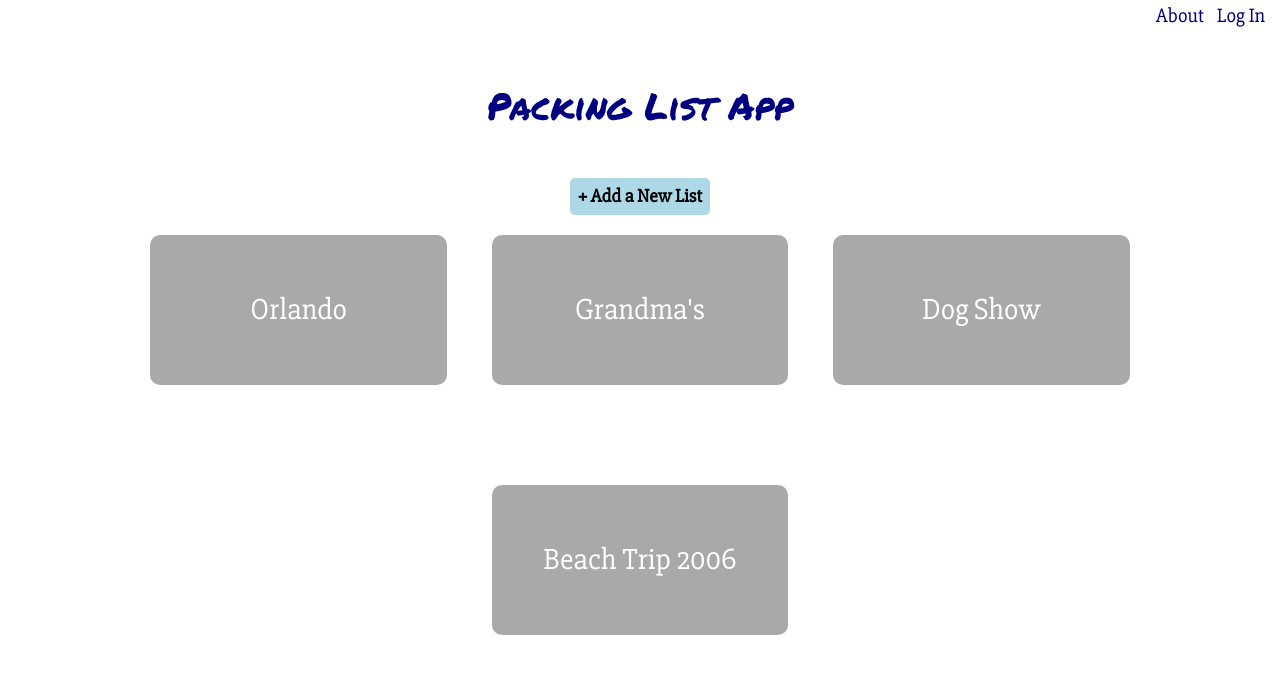
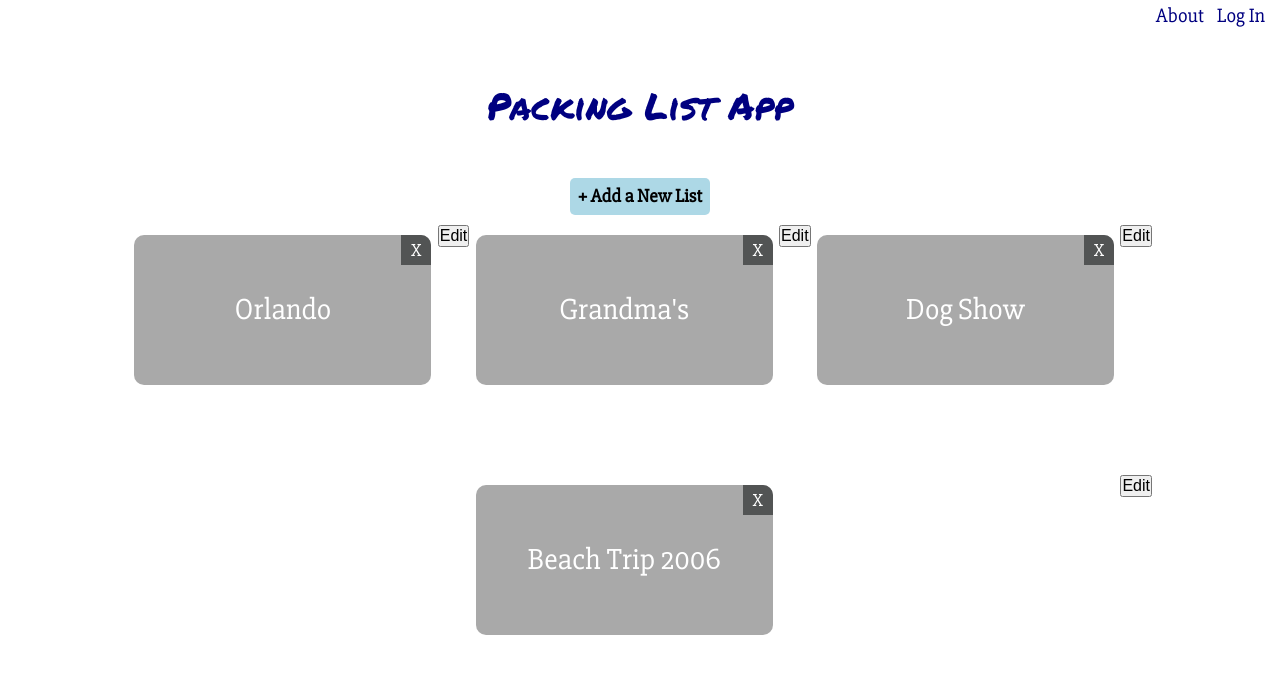
Before and after one commit to mattpeyton/packing_list, a Node server app: page / in a window 1280 px wide. Shown: the top 674 px of the page. Run offline with Node 20, Linux system fonts and the light colour scheme; data comes from the database, SQL or seed files in the repository; some libraries are stand-ins or nearby versions.

Commit message:
started work on edit and close button functionality

```diff
--- a/src/public/index.html
+++ b/src/public/index.html
@@ -23,6 +23,7 @@
         <h3>+ Add a New List</h3>
       </div>
       <form id="newListForm">
+        <input type="hidden" id="list-id" vaue=""  />
         <label for="listName">Name of List</label>
         <input type="text" id="listName" name="listName" placeholder="ex:Business Trip" />
         <button id="newListSubmitButton" onclick="submitNewList()">Create List</button>
@@ -37,9 +38,19 @@
   <script src="/js/app.js"></script>
   <script id="listButtonsTemplate" type="text/x-handlebars-template">
     {{#each lists}}
-      <a href='{{title}}.html' class="listButtonContainer"><div class="listTitle">
-        {{title}}
-      </div></a>
+      <a href='{{title}}.html' class="listButtonContainer">
+        <div class='listCloseBox'>
+          <p>
+            X
+          </p>
+        </div>
+        <div class="listTitle">
+          {{title}}
+        </div>
+
+      </a>
+      <button onclick="editPop()">Edit</button>
+
     {{/each}}
   </script>
   <script>
--- a/src/public/style.css
+++ b/src/public/style.css
@@ -103,14 +103,13 @@ body {
 }
 
 .listButtonContainer {
+  position: relative;
   width: 95%;
-  text-decoration: none;
   display: block;
   color: white;
   background-color: darkgray;
   text-align: center;
   margin: 0 auto;
-  line-height: 150px;
   font-size: 30px;
   vertical-align: middle;
   border-radius: 10px;
@@ -119,9 +118,37 @@ body {
   margin-top: 10px;
 }
 
-.listButtonContainer:hover {
+.listTitle {
+  text-decoration: none;
+  color: white;
+  line-height: 150px;
+  display: inline-block;
+  position: relative;
+
+}
+
+.listCloseBox {
+  background-color: #525454;
+  width: 30px;
+  height: 30px;
+  display: block;
+  position: absolute;
+  right: 0;
+  text-align: center;
+  border-radius: 0 10px 0 0;
+}
+
+.listCloseBox:hover {}
+
+.listCloseBox p {
+  font-size: 18px;
+  line-height: 30px;
+}
+
+.listButtonContainer:hover:not(child1) {
   background: lightblue;
   box-shadow: 3px 3px 10px 1px lightgray;
+  cursor: pointer;
 
 }
 
```
Also changed, not shown: src/public/js/app.js.
